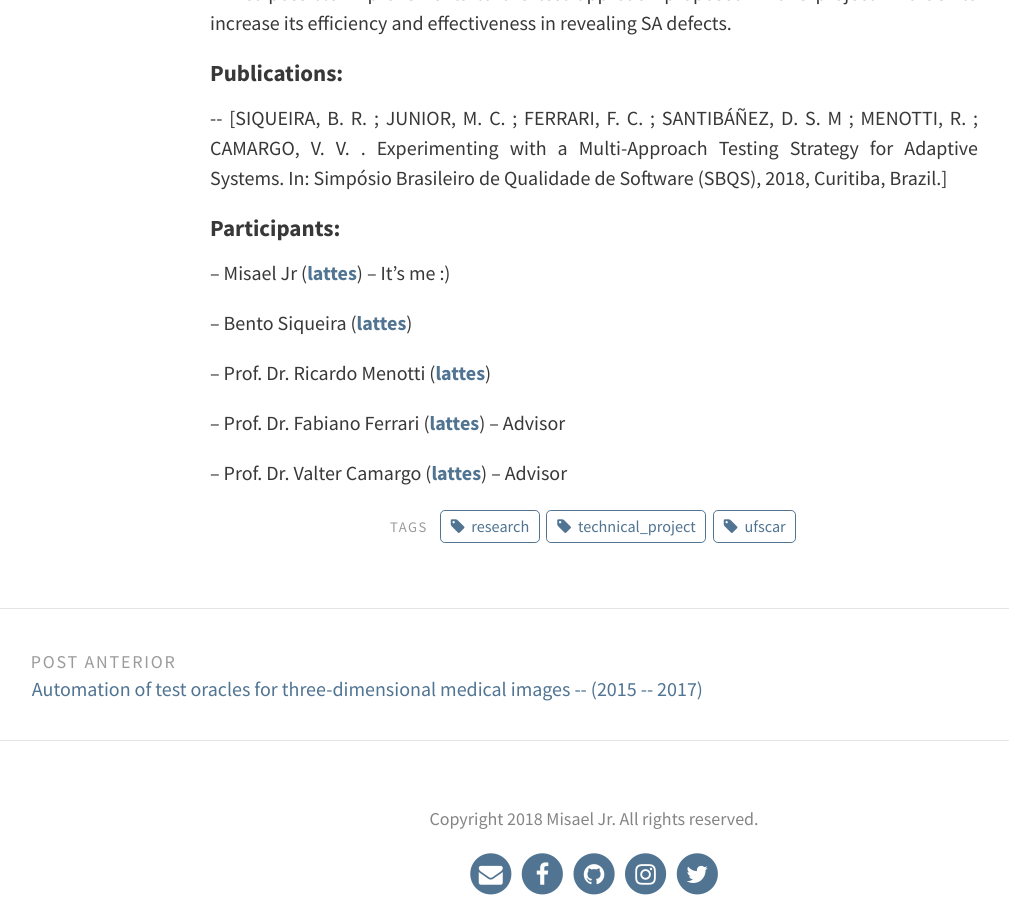
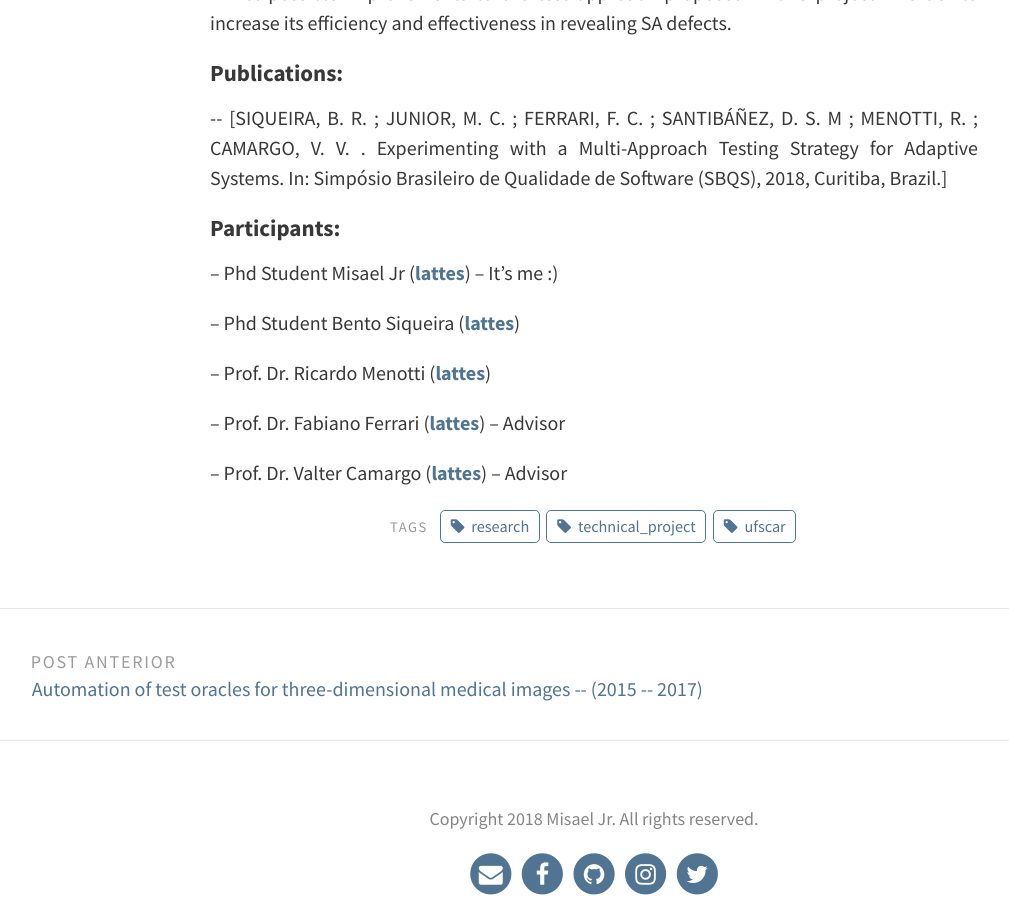
Before and after one commit to misaelljr/misaeljr.github.io, a Jekyll site: the page built from _portfolio/ufscar.md, in a window 1280 px wide and 900 px high, scrolled down 918 px. Shown: the whole window, without its empty margins (46-1055 px from the left). Built offline with Jekyll 4.4.1, drawn with Linux system fonts in a browser that asks for light colours.

Commit message:
Update ufscar.md

```diff
--- a/_portfolio/ufscar.md
+++ b/_portfolio/ufscar.md
@@ -24,9 +24,9 @@ tags: [research, technical_project, ufscar]
 
 #### Participants:
 
--- Misael Jr (<b><a href="http://lattes.cnpq.br/7927035309009307">lattes</a></b>) -- It's me :)
+-- Phd Student Misael Jr (<b><a href="http://lattes.cnpq.br/7927035309009307">lattes</a></b>) -- It's me :)
 
--- Bento Siqueira (<b><a href="http://lattes.cnpq.br/3238780932820205">lattes</a></b>)
+-- Phd Student Bento Siqueira (<b><a href="http://lattes.cnpq.br/3238780932820205">lattes</a></b>)
 
 -- Prof. Dr. Ricardo Menotti (<b><a href="http://lattes.cnpq.br/2509766431540422">lattes</a></b>)
 
```
